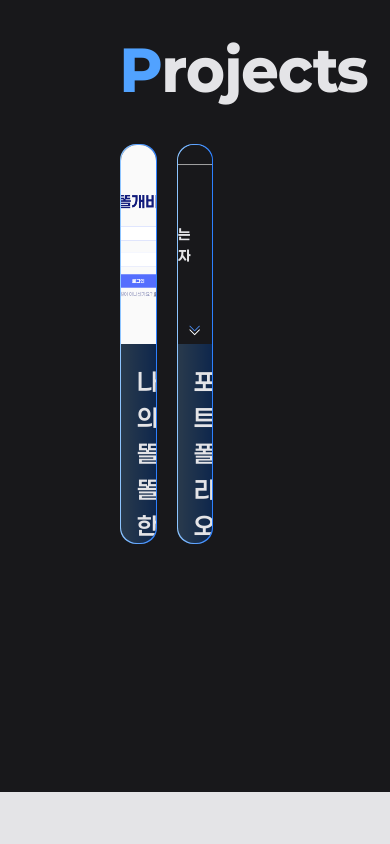
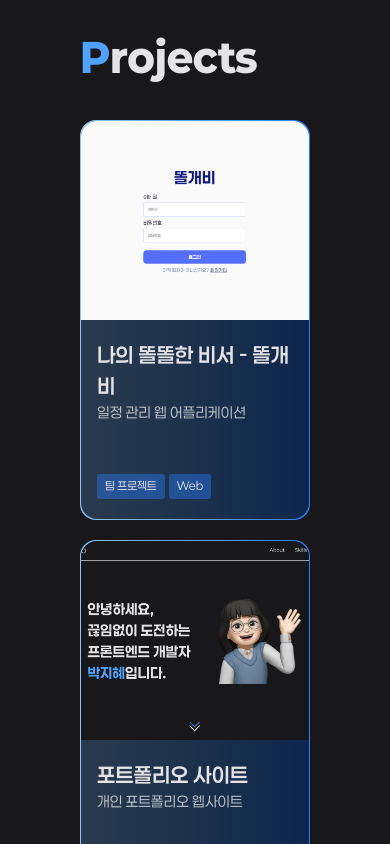
Before and after one commit to Jihye817/Portfolio, a Next.js app: page / in a window 390 px wide. Shown: the part 3460-4304 px from the top of the page. Built offline with nearby package versions, Linux system fonts and the light colour scheme.

Commit message:
feat: projects 섹션 모바일 UI 구현

```diff
--- a/app/_components/ProjectCard.tsx
+++ b/app/_components/ProjectCard.tsx
@@ -33,8 +33,12 @@ function ProjectCard({ item, handleButtonClick }: ProjectCardProps) {
         </div>
         <div className='flex h-[50%] flex-col justify-between px-4 py-5'>
           <div>
-            <div className='text-[1.5rem] font-semibold'>{item.title}</div>
-            <div className='text-white/70'>{item.summary}</div>
+            <div className='text-[1.3rem] font-semibold md:text-[1.5rem]'>
+              {item.title}
+            </div>
+            <div className='text-[0.9rem] text-white/70 md:text-[1rem]'>
+              {item.summary}
+            </div>
           </div>
           <div className='flex gap-1 text-[0.7rem]'>
             {item.tags.map(tag => (
--- a/app/_components/ProjectModal.tsx
+++ b/app/_components/ProjectModal.tsx
@@ -36,25 +36,24 @@ function ProjectModal({ item, isOpen, setIsOpen }: ProjectModalProps) {
 
   return (
     isOpen && (
-      <div className='fixed inset-0 z-[999] flex min-h-dvh w-dvw items-start justify-center overflow-y-auto bg-black/50 px-40 py-10'>
+      <div className='fixed inset-0 z-[999] flex min-h-dvh w-dvw items-start justify-center overflow-y-auto bg-black/50 px-10 py-10 md:px-40'>
         <div
           className='bg-foreground w-full overflow-hidden rounded-[1rem] border-1 text-zinc-900'
           ref={modalRef}
         >
-          <div className='text-foreground flex items-center justify-between border-b-1 bg-zinc-700 px-10 pt-5 pb-[1rem] text-[1.5rem]'>
+          <div className='text-foreground flex items-center justify-between border-b-1 bg-zinc-700 px-5 pt-5 pb-[1rem] text-[1.2rem] md:px-10 md:text-[1.5rem]'>
             <div>프로젝트 상세보기</div>
-            <div>
+            <div className='relative h-[25px] w-[25px] md:h-[30px] md:w-[30px]'>
               <Image
                 src={'/assets/icons/common/close.png'}
                 alt='close'
-                width={30}
-                height={30}
+                fill
                 className='cursor-pointer'
                 onClick={() => setIsOpen(false)}
               />
             </div>
           </div>
-          <div className='px-30 pt-10 pb-20'>
+          <div className='px-10 pt-10 pb-20 md:px-30'>
             <div className='mt-2 flex justify-center gap-1 text-[0.8rem]'>
               {item?.tags.map(tag => (
                 <span
@@ -66,7 +65,7 @@ function ProjectModal({ item, isOpen, setIsOpen }: ProjectModalProps) {
               ))}
             </div>
             <div className='mt-2 text-center'>{item?.date}</div>
-            <div className='text-center text-[2rem] font-bold'>
+            <div className='text-center text-[1.5rem] font-bold md:text-[2rem]'>
               {item?.title}
             </div>
             <div className='flex justify-center py-10'>
@@ -94,7 +93,7 @@ function ProjectModal({ item, isOpen, setIsOpen }: ProjectModalProps) {
             </div>
             <div className='mt-10 flex flex-col gap-5 border-t-1 pt-10'>
               <div>
-                <div className='text-[1.5rem] font-semibold'>
+                <div className='text-[1.2rem] font-semibold md:text-[1.5rem]'>
                   👥 진행 인원 및 역할
                 </div>
                 <ul className='ml-[2rem] list-disc py-1 leading-[1.7rem]'>
@@ -107,8 +106,10 @@ function ProjectModal({ item, isOpen, setIsOpen }: ProjectModalProps) {
                 </ul>
               </div>
               <div>
-                <div className='text-[1.5rem] font-semibold'>🛠️ 사용 기술</div>
-                <div className='ml-[2rem] flex gap-2 py-1'>
+                <div className='text-[1.2rem] font-semibold md:text-[1.5rem]'>
+                  🛠️ 사용 기술
+                </div>
+                <div className='ml-[2rem] flex gap-2 py-1 flex-wrap'>
                   {item?.skills.map(skill => (
                     <span
                       className='rounded-[0.5rem] bg-gray-400/50 px-[0.5rem] py-[0.2rem]'
@@ -120,7 +121,7 @@ function ProjectModal({ item, isOpen, setIsOpen }: ProjectModalProps) {
                 </div>
               </div>
               <div>
-                <div className='text-[1.5rem] font-semibold'>
+                <div className='text-[1.2rem] font-semibold md:text-[1.5rem]'>
                   ⚙️ 주요 기능 및 특징
                 </div>
                 <ul className='ml-[2rem] list-disc py-1 leading-[1.7rem]'>
@@ -130,17 +131,19 @@ function ProjectModal({ item, isOpen, setIsOpen }: ProjectModalProps) {
                 </ul>
               </div>
               <div>
-                <div className='text-[1.5rem] font-semibold'>✏️ 작업 내용</div>
+                <div className='text-[1.2rem] font-semibold md:text-[1.5rem]'>
+                  ✏️ 작업 내용
+                </div>
                 <ul className='ml-[2rem] list-disc py-1 leading-[1.7rem]'>
                   {item?.parts.map(part => <li key={part}>{part}</li>)}
                 </ul>
               </div>
               {item?.troubleshooting && (
                 <div>
-                  <div className='text-[1.5rem] font-semibold'>
+                  <div className='text-[1.2rem] font-semibold md:text-[1.5rem]'>
                     🔥 트러블슈팅
                   </div>
-                  <div className='ml-[2rem] py-1 whitespace-pre-line leading-[1.7rem]'>
+                  <div className='ml-[2rem] py-1 leading-[1.7rem] whitespace-pre-line'>
                     {item?.troubleshooting}
                   </div>
                 </div>
--- a/app/page.tsx
+++ b/app/page.tsx
@@ -288,12 +288,12 @@ export default function Home() {
 
         <section
           id='projects'
-          className='flex min-h-dvh w-full flex-col px-30 pt-[5rem]'
+          className='flex min-h-dvh w-full flex-col px-20 py-[5rem] md:pb-0 lg:px-30'
         >
-          <div className='mb-[2rem] text-[3.5rem] font-black'>
+          <div className='mb-[2rem] text-[2.5rem] font-black md:text-[3.5rem]'>
             <a className='text-blue-400'>P</a>rojects
           </div>
-          <div className='grid w-full grid-cols-3 gap-5'>
+          <div className='grid w-full grid-cols-1 gap-5 md:grid-cols-2 lg:grid-cols-3'>
             {projectData.map(item => (
               <ProjectCard
                 item={item}
```
